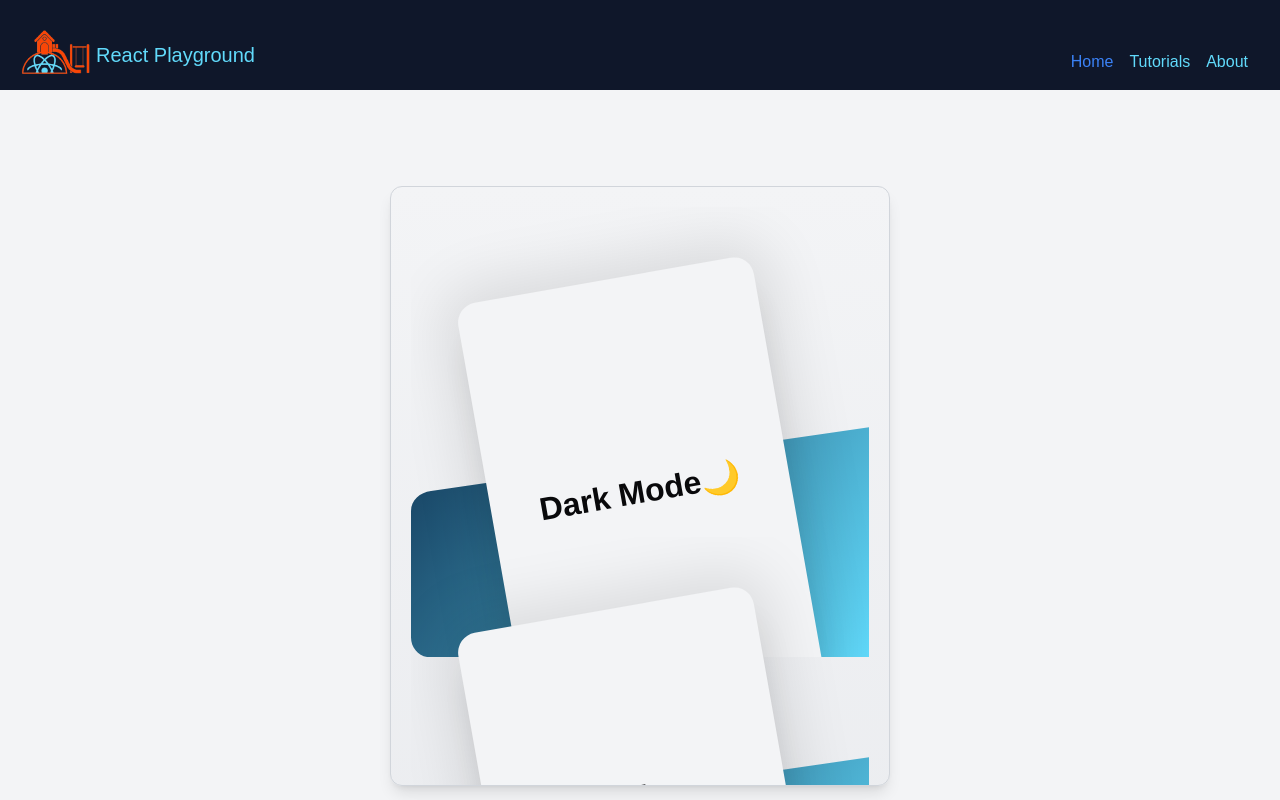
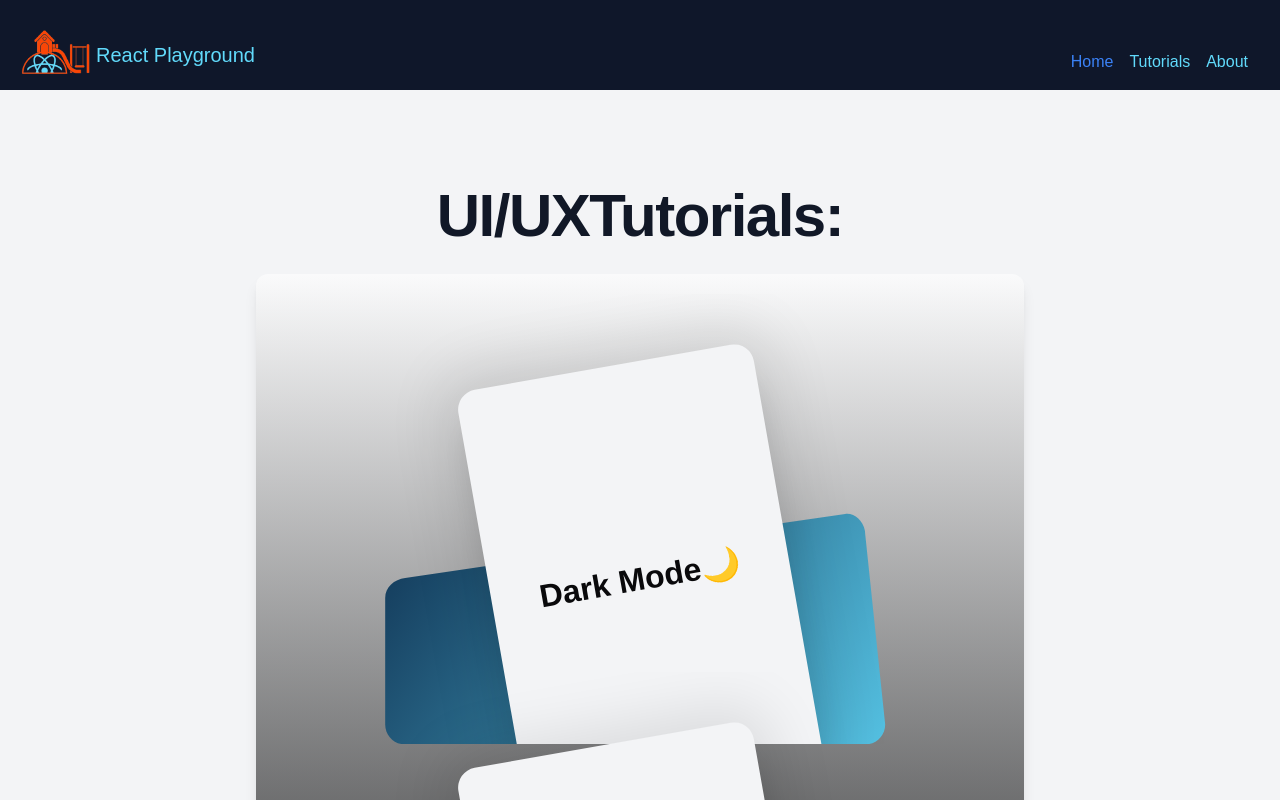
Before and after one commit to aayalapalacin/react-playgroundv2.0, a Next.js app: page /singleCategory/1 in a window 1280 px wide. Shown: the top 800 px of the page. Built offline with nearby package versions, Linux system fonts and the light colour scheme; a web font is replaced by a local one.

Commit message:
changed styles and added title to tutorials of single category

```diff
--- a/src/app/singleCategory/[id]/page.tsx
+++ b/src/app/singleCategory/[id]/page.tsx
@@ -9,10 +9,16 @@ export default async function SingleCategory({ params }: { params: { id: string
 
   const selectedCategory: Categories = categoriesArray.filter((filterCategories)=> filterCategories.id == idToInt)[0];
 
-console.log(selectedCategory,"selectd cat")
-console.log(idToInt,"id int",typeof idToInt)
   return (
     <div className="container justify-items-center m-8 mx-auto w-3/4">
+      <div className="singleCategoryTitle">
+        <h1
+        className=" m-7 text-4xl md:text-5xl lg:text-6xl font-bold tracking-tight text-gray-900 dark:text-white"
+        >
+          {selectedCategory.name}
+        Tutorials:
+        </h1>
+      </div>
       <CategoryCard  selectedCategoryProp={selectedCategory.name}/>
     </div>
   );
--- /dev/null
+++ b/src/app/styles/categoryCard.css
@@ -0,0 +1,23 @@
+@tailwind base;
+@tailwind components;
+@tailwind utilities;
+
+@layer utilities {
+    .scrollbar::-webkit-scrollbar {
+      width: 8px;
+    }
+
+    .scrollbar::-webkit-scrollbar-track {
+      background: #f1f1f1;
+      border-radius: 10px;
+    }
+
+    .scrollbar::-webkit-scrollbar-thumb {
+      background: #fe420cb8;
+      border-radius: 10px;
+    }
+
+    .scrollbar::-webkit-scrollbar-thumb:hover {
+      background: #555;
+    }
+  }
--- a/src/components/categoryCard.tsx
+++ b/src/components/categoryCard.tsx
@@ -2,6 +2,7 @@ import * as motion from "motion/react-client";
 import type { Variants } from "motion/react";
 import { tutorialsArray } from "@/app/assets/tutorials";
 import { Tutorial } from "@/app/assets/types";
+import "../app/styles/categoryCard.css";
 
 interface CategoryCardProps {
     selectedCategoryProp: string;
@@ -14,11 +15,13 @@ export default function CategoryCard({ selectedCategoryProp }: CategoryCardProps
 
     return (
         <div className="relative flex justify-center items-center min-h-[600px]">
-            {/* Soft background for better UX */}
+
             <div className="absolute inset-0 bg-gradient-to-b from-gray-100 to-gray-200 opacity-50 rounded-xl" />
 
-            {/* Scrollable Container */}
-            <div className="relative w-[500px] max-w-full max-h-[600px] overflow-y-auto scroll-smooth p-5 rounded-xl shadow-lg border border-gray-300">
+
+            <div
+            style={{background:backgroundScroll}}
+            className=" scrollbar relative w-[48rem] max-w-full max-h-[600px] overflow-y-auto scroll-smooth p-5 rounded-xl shadow-lg ">
                 {tutorialsOfCategory.map((tutorial, i) => {
                     const tutorialNameReduced: string = tutorial.name.split(":")[0];
                     return (
@@ -42,14 +45,14 @@ interface CardProps {
 function Card({ tutorialProp, tutorialIcon }: CardProps) {
     return (
         <motion.div
-            className="overflow-hidden flex justify-center items-center relative pt-5 -mb-[120px]"
+            className="overflow-hidden flex justify-center items-center relative pt-5 -mb-[72px]"
             initial="offscreen"
             whileInView="onscreen"
             viewport={{ amount: 0.6 }}
         >
-            <div className="absolute inset-0" style={{ background, clipPath: clipPathStyle }} />
+            <div className="absolute inset-0 left-[15%]" style={{ background, clipPath: clipPathStyle }} />
             <motion.div
-                className="text-[2rem] font-bold w-[300px] h-[430px] p-5 flex justify-center items-center rounded-[20px] bg-gray-100"
+                className="text-[2rem] font-bold w-[300px]  h-[430px] p-5 flex justify-center items-center rounded-[20px] bg-gray-100"
                 style={{
                     boxShadow:
                         "0px 0px 59px 16px rgb(0 0 0 / 0.1), 0 36px 34px -4px rgb(0 0 0 / 0.1)",
@@ -80,4 +83,7 @@ const cardVariants: Variants = {
 
 const background = `linear-gradient(306deg, #61DAFB, #001333)`;
 
+const backgroundScroll = `linear-gradient(0deg, rgb(0 0 0 / 61%) 0%, rgb(255 255 255 / 59%) 100%)`;
+
+
 const clipPathStyle = `path("M 0 303.5 C 0 292.454 8.995 285.101 20 283.5 L 460 219.5 C 470.085 218.033 480 228.454 480 239.5 L 500 430 C 500 441.046 491.046 450 480 450 L 20 450 C 8.954 450 0 441.046 0 430 Z")`;
--- a/tailwind.config.ts
+++ b/tailwind.config.ts
@@ -11,6 +11,7 @@ const config: Config = {
   theme: {
     extend: {
       colors: {
+        reactOrange: "FE420C",
         reactBlue: "#61DAFB",
         reactDarkBlue: "#001333",
 
```
